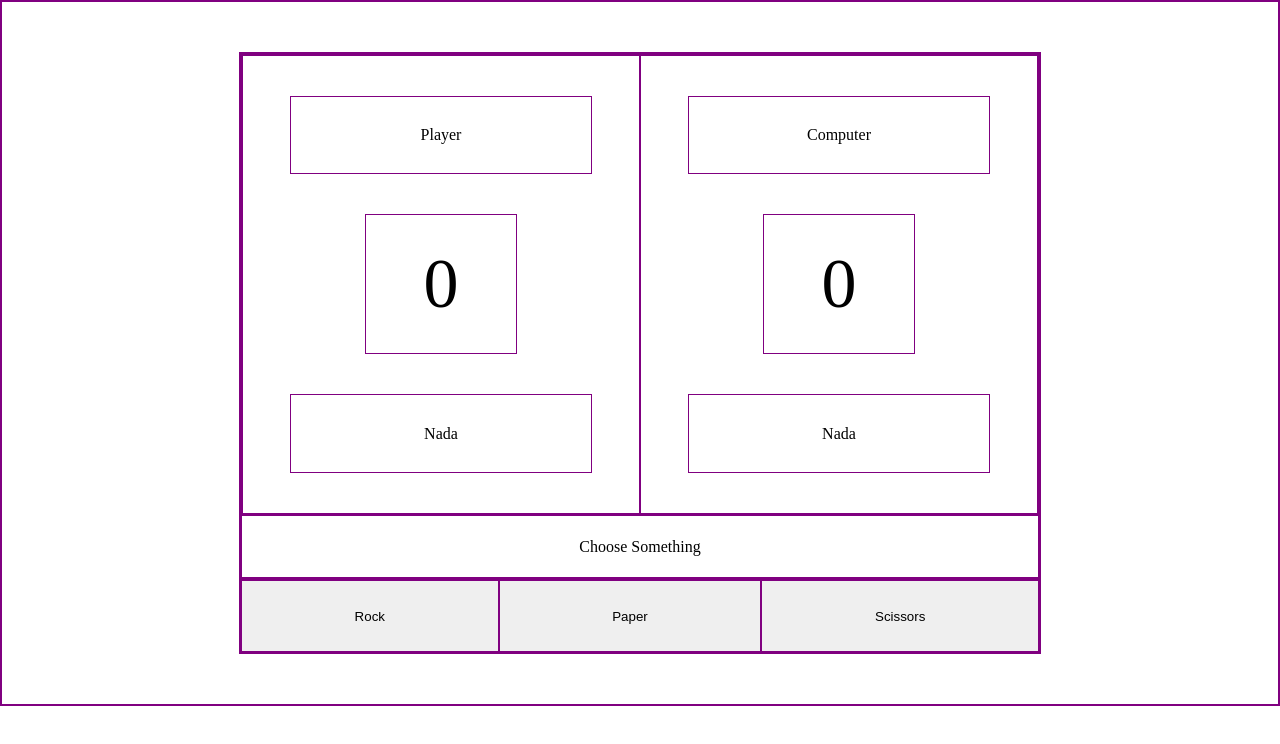
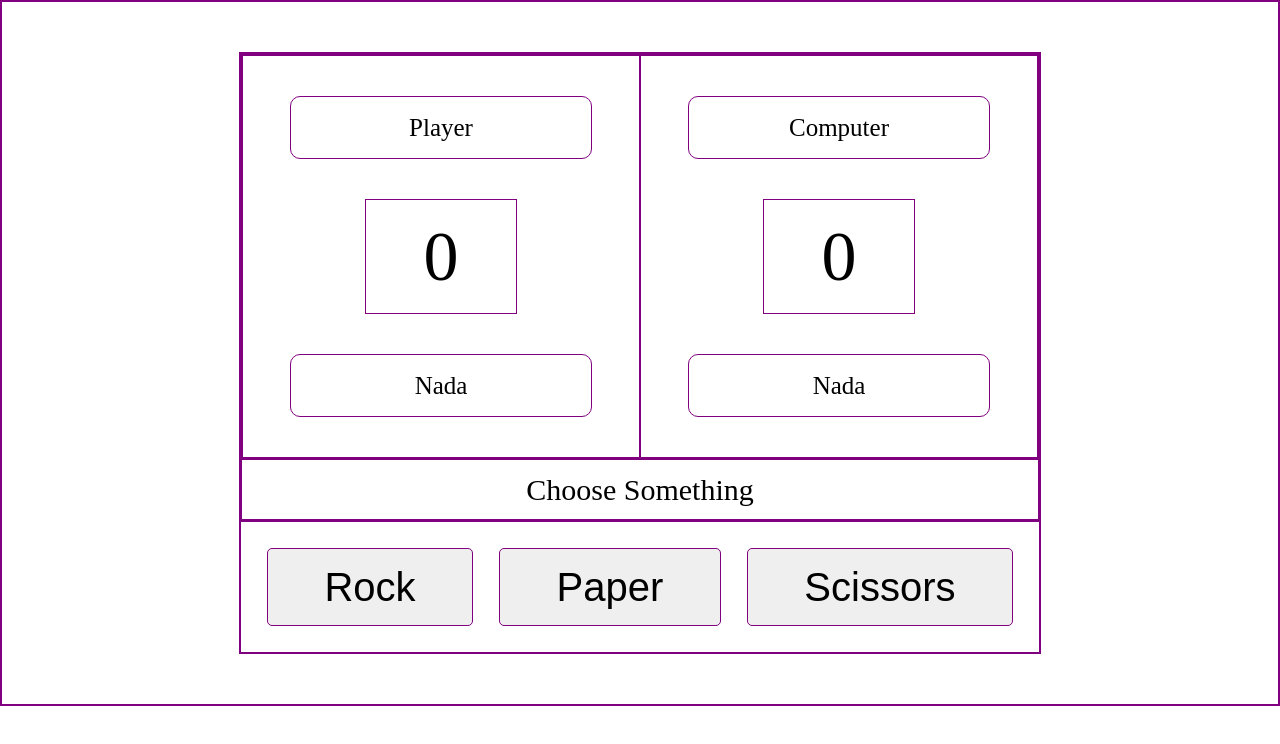
Before and after one commit to Vali644/rock-paper-scissors, a plain HTML site: page index.html in a window 1280 px wide. Drawn offline with Linux system fonts and the light colour scheme.

Commit message:
Add more css

```diff
--- a/style.css
+++ b/style.css
@@ -2,6 +2,7 @@
     margin: 0;
     padding: 0;
     border: solid 1px purple;
+    font-style: Verdana, sans-serif;
 }
 
 body {
@@ -33,10 +34,15 @@ body {
 #bottom {
     display: flex;
     flex-grow: 1;
+    padding: 13px;
 }
 
 #bottom button {
     flex-grow: 1;
+    margin: 13px;
+    padding: 0;;
+    font-size: 40px;
+    border-radius: 5px;
 }
 
 #score-container div {
@@ -48,6 +54,7 @@ body {
     display: flex;
     justify-content: center;
     align-items: center;
+    font-size: 30px;
 }
 
 #player-container,
@@ -64,6 +71,7 @@ body {
     display: flex;
     align-items: center;
     margin: 20px;
+
 }
 
 #player-score,
@@ -83,4 +91,6 @@ body {
     display: flex;
     justify-content: center;
     align-items: center;
+    font-size: 25px;
+    border-radius: 10px;
 }
```
